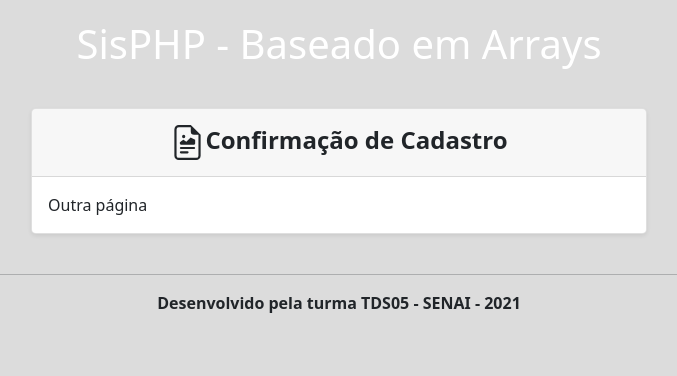
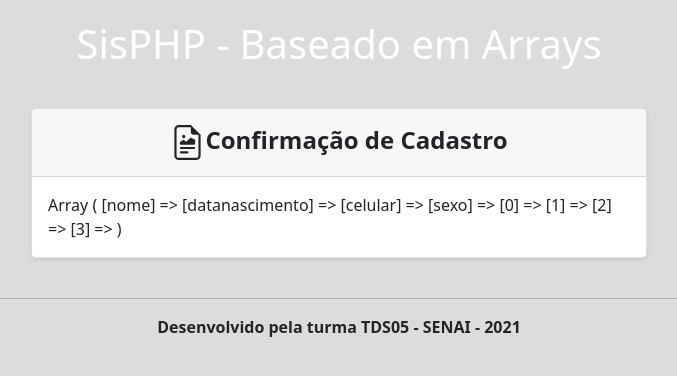
Before and after one commit to Amaral1973/sisphp, a PHP site: page /cad.php in a window 1280 px wide. Shown: the part 186-562 px from the top of the page, without its empty margins (301-978 px from the left). Run offline with PHP 8.4, Linux system fonts and the light colour scheme; data that the repository does not hold is empty.

Commit message:
Atualização dos Arquivos - 08/06/2021
Arquivos atualizados após a aula.

```diff
--- a/cadpessoa.php
+++ b/cadpessoa.php
@@ -1,3 +1,12 @@
 <?php
-    echo 'Outra página';
+    $pessoa = array("nome" => "", "datanascimento" => "", "celular" => "", "sexo" => "");
+
+    $nome = $_POST['nome'];
+    $datanascimento = $_POST['datanascimento'];
+    $celular = $_POST['celular'];
+    $sexo = $_POST['sexo'];
+
+    array_push($pessoa, $pessoa['nome']=$nome, $pessoa['datanascimento']=$datanascimento, $pessoa['celular']=$celular, $pessoa['sexo']=$sexo);
+
+    print_r($pessoa);
 ?>
```
